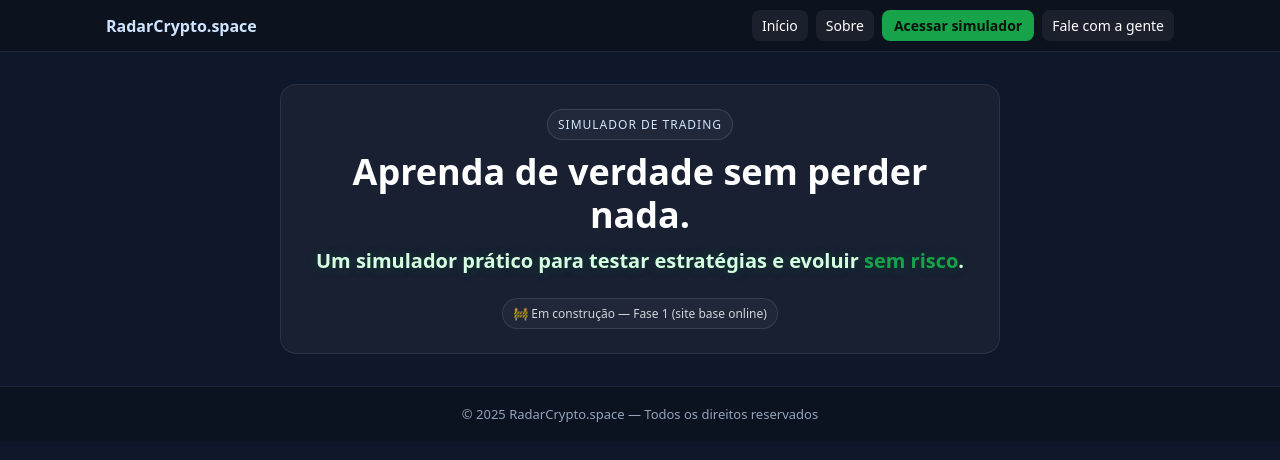
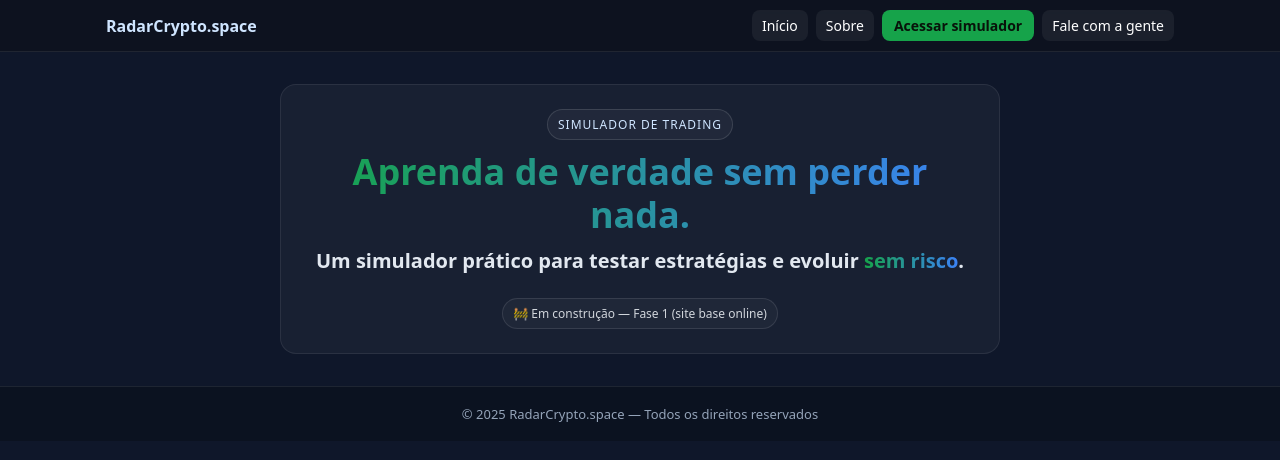
Before and after one commit to Ivanmonteiro-create/radarcripto.space, a Next.js app: page / in a window 1280 px wide. Shown: the top 460 px of the page. Built offline with nearby package versions, Linux system fonts and the light colour scheme.

Commit message:
Update index.js

```diff
--- a/pages/index.js
+++ b/pages/index.js
@@ -29,13 +29,16 @@ export default function Home() {
           SIMULADOR DE TRADING
         </div>
 
+        {/* Título com gradiente */}
         <h1
           style={{
             fontSize: 36,
             lineHeight: 1.2,
             margin: "0 0 10px 0",
-            color: "#ffffff",
             fontWeight: 800,
+            background: "linear-gradient(90deg, #16a34a, #3b82f6)",
+            WebkitBackgroundClip: "text",
+            WebkitTextFillColor: "transparent",
           }}
         >
           Aprenda de verdade sem perder nada.
@@ -46,13 +49,21 @@ export default function Home() {
             fontSize: 20,
             lineHeight: 1.5,
             margin: "8px 0 16px 0",
-            color: "#d4ffe1",
-            fontWeight: 700,
-            textShadow: "0 0 12px rgba(22,163,74,0.25)",
+            color: "#e2e8f0",
+            fontWeight: 600,
           }}
         >
           Um simulador prático para testar estratégias e evoluir{" "}
-          <span style={{ color: "#16a34a" }}>sem risco</span>.
+          <span
+            style={{
+              fontWeight: 700,
+              background: "linear-gradient(90deg, #16a34a, #3b82f6)",
+              WebkitBackgroundClip: "text",
+              WebkitTextFillColor: "transparent",
+            }}
+          >
+            sem risco
+          </span>.
         </p>
 
         {/* selo de status */}
```
